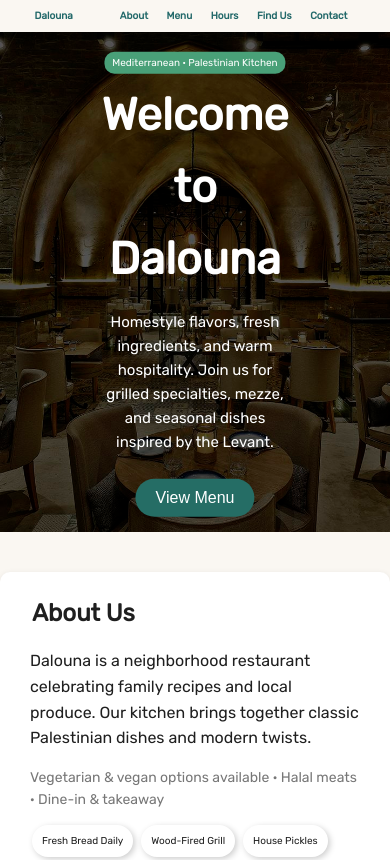
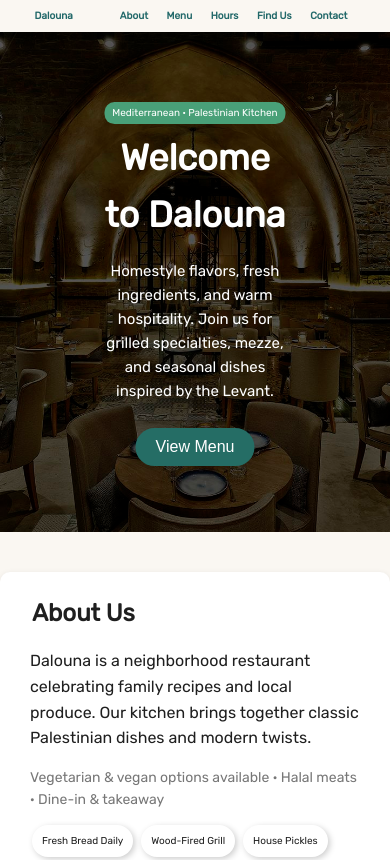
Before and after one commit to Noorabadr/dalouna-12326084, a plain HTML site: page index.html in a window 390 px wide. Shown: the top 860 px of the page. Drawn offline with Linux system fonts and the light colour scheme.

Commit message:
edit css code

```diff
--- a/css/styles.css
+++ b/css/styles.css
@@ -274,7 +274,7 @@ table th:last-child {
         font-size: 10px;
         margin:0px -1px;
     }
-    h1{
+    .text{
         font-size: 36px;
     }
    .about, .find-us, .hours{
```
